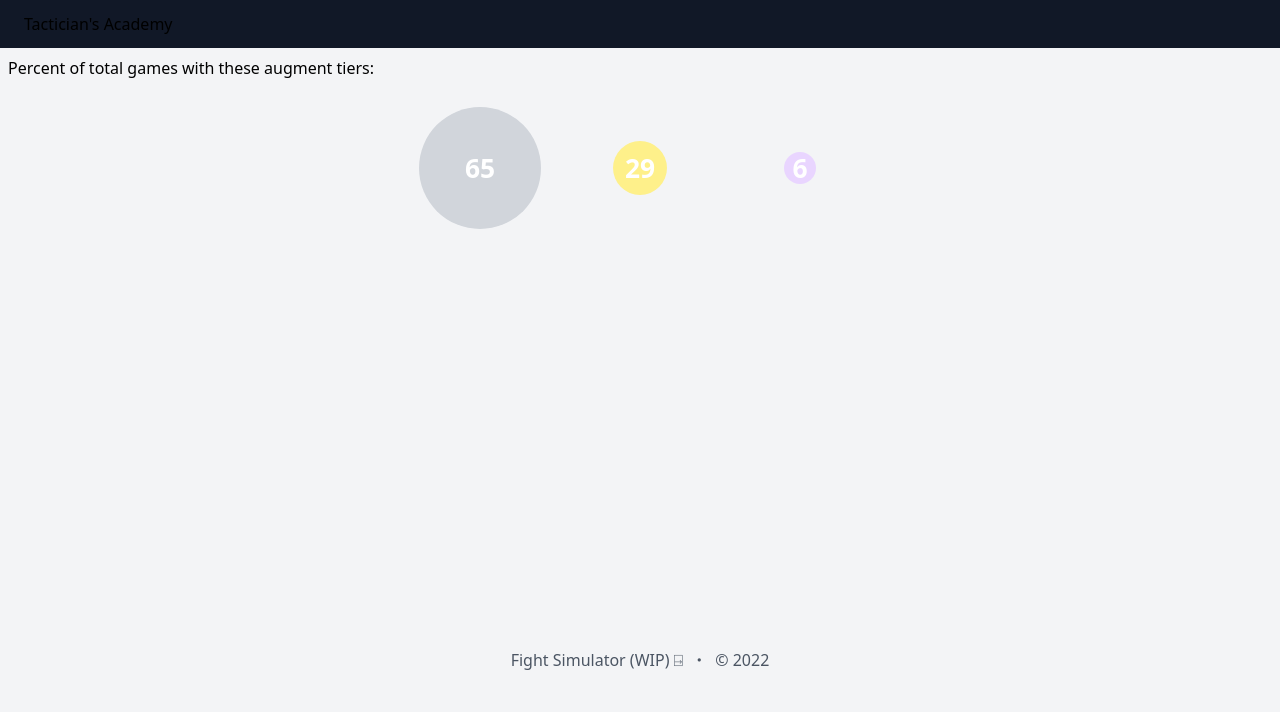
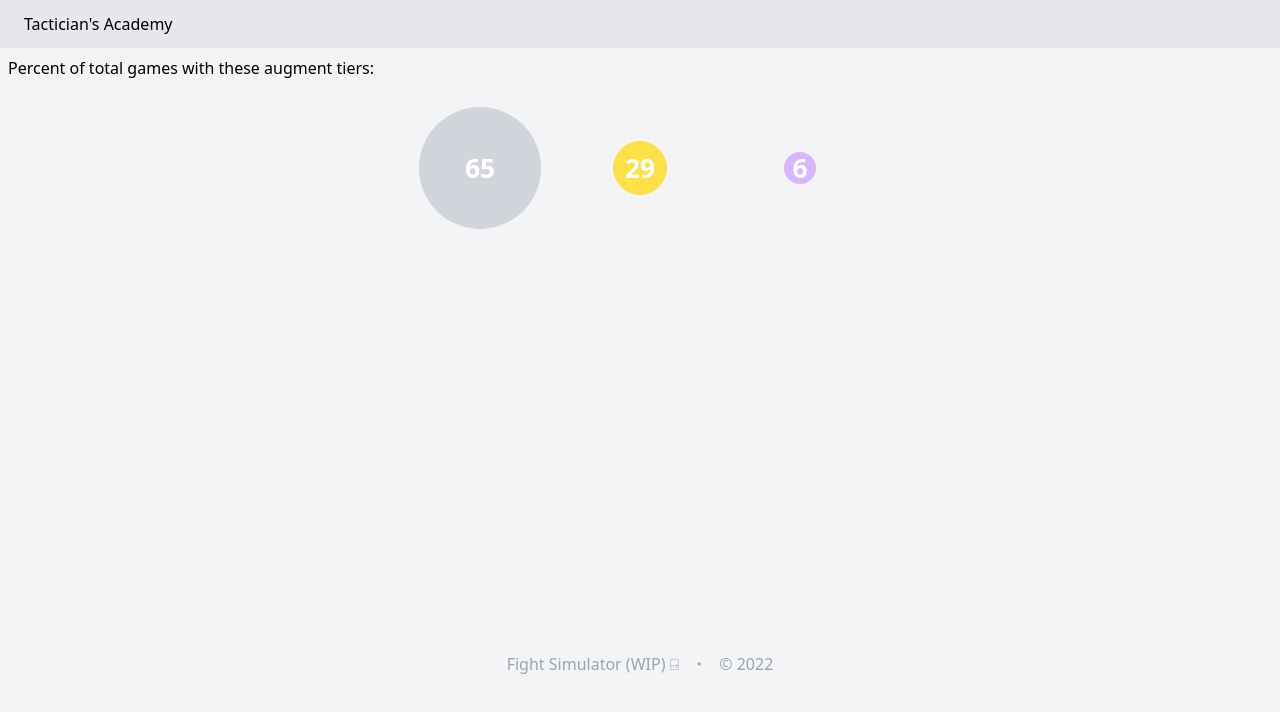
Before and after one commit to tacticians-academy/tacticians-academy, a Vue app: page / in a window 1280 px wide. Shown: the top 712 px of the page. Built offline with nearby package versions, Linux system fonts and the light colour scheme.

Commit message:
💄 light mode

```diff
--- a/src/App.vue
+++ b/src/App.vue
@@ -6,7 +6,7 @@ import AugmentTierCalculator from '#/components/AugmentTierCalculator.vue'
 
 <template>
 <header>
-	<nav class="pl-3 py-2 bg-gray-900  flex items-center">
+	<nav class="pl-3 py-2 bg-gray-200 dark:bg-gray-900  flex items-center">
 		<a href="/" class="font-medium">Tactician's Academy</a>
 		<!-- <a href="/flashcards" class="sub-page">Flashcards</a> -->
 		<!-- <a href="/augment-calculator" class="sub-page">Augment Tier Calculator</a> -->
@@ -15,10 +15,12 @@ import AugmentTierCalculator from '#/components/AugmentTierCalculator.vue'
 <div class="augment-container">
 	<AugmentTierCalculator />
 </div>
-<footer class="text-secondary space-x-2  flex justify-center">
-	<a href="https://tftsim.netlify.app" target="_blank">Fight Simulator (WIP) ⍈</a>
-	<div>・</div>
-	<div>© 2022</div>
+<footer class="h-16 text-secondary">
+	<nav class="flex justify-center items-center">
+		<a href="https://tftsim.netlify.app" target="_blank">Fight Simulator (WIP) ⍈</a>
+		・
+		<a>© 2022</a>
+	</nav>
 </footer>
 </template>
 
--- a/src/assets/main.postcss
+++ b/src/assets/main.postcss
@@ -25,7 +25,7 @@
 		@apply text-white dark:text-black;
 	}
 	.text-secondary {
-		@apply text-gray-600 dark:text-gray-400;
+		@apply text-gray-400 dark:text-gray-400;
 	}
 
 	.group-hover-visible {
--- a/src/components/AugmentChances.vue
+++ b/src/components/AugmentChances.vue
@@ -30,7 +30,7 @@ const largestProbability = 85
 			<button
 				type="button"
 				class="rounded-full min-w-12 min-h-12"
-				:class="tierIndex === 0 ? 'bg-gray-300' : (tierIndex === 1 ? 'bg-yellow-200' : 'bg-purple-200')"
+				:class="tierIndex === 0 ? 'bg-gray-300' : (tierIndex === 1 ? 'bg-yellow-300 dark:bg-yellow-200' : 'bg-purple-300 dark:bg-purple-200')"
 				:style="{ minWidth: '4vmin', minHeight: '4vmin', width: `${probability >= largestProbability ? 100 : 100 * probability / largestProbability}%`, height: `${probability >= largestProbability ? 100 : 100 * probability / largestProbability}%` }"
 				@click="onPropagateSelect(tierIndex, depth)"
 			>
```
